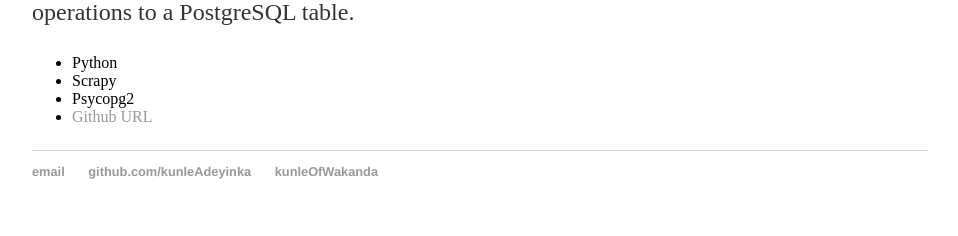
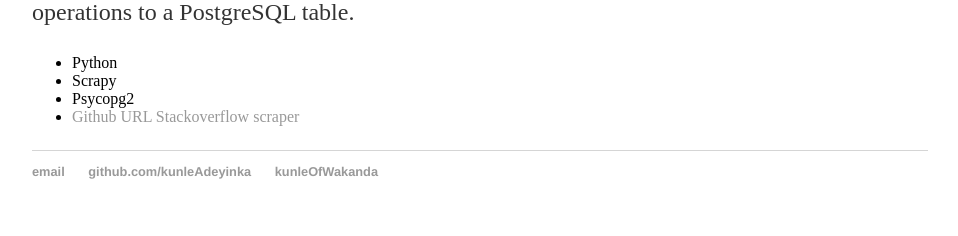
Before and after one commit to kunleAdeyinka/kunleAdeyinka.github.io, a Jekyll site: the page built from python/index.html, in a window 1280 px wide. Shown: the part 850-1086 px from the top of the page, without its empty margins (160-1118 px from the left). Built offline with Jekyll 4.4.1, drawn with Linux system fonts in a browser that asks for light colours; Markdown is read by kramdown in place of the engine named in the settings.

Commit message:
added github url to stackoverflow scraper

```diff
--- a/python/index.html
+++ b/python/index.html
@@ -31,7 +31,7 @@ title: Python Kunle Adeyinka, the wakandan
 			<li>Python</li>
 			<li>Scrapy</li>
 			<li>Psycopg2</li>
-			<li><a href="https://github.com/kunleAdeyinka/stockanalyzerapp">Github URL </a> </li>
+			<li><a href="https://github.com/kunleAdeyinka/stack">Github URL Stackoverflow scraper</a> </li>
 		</ul>
 	</p>
 </div><!-- /.blurb -->
```
